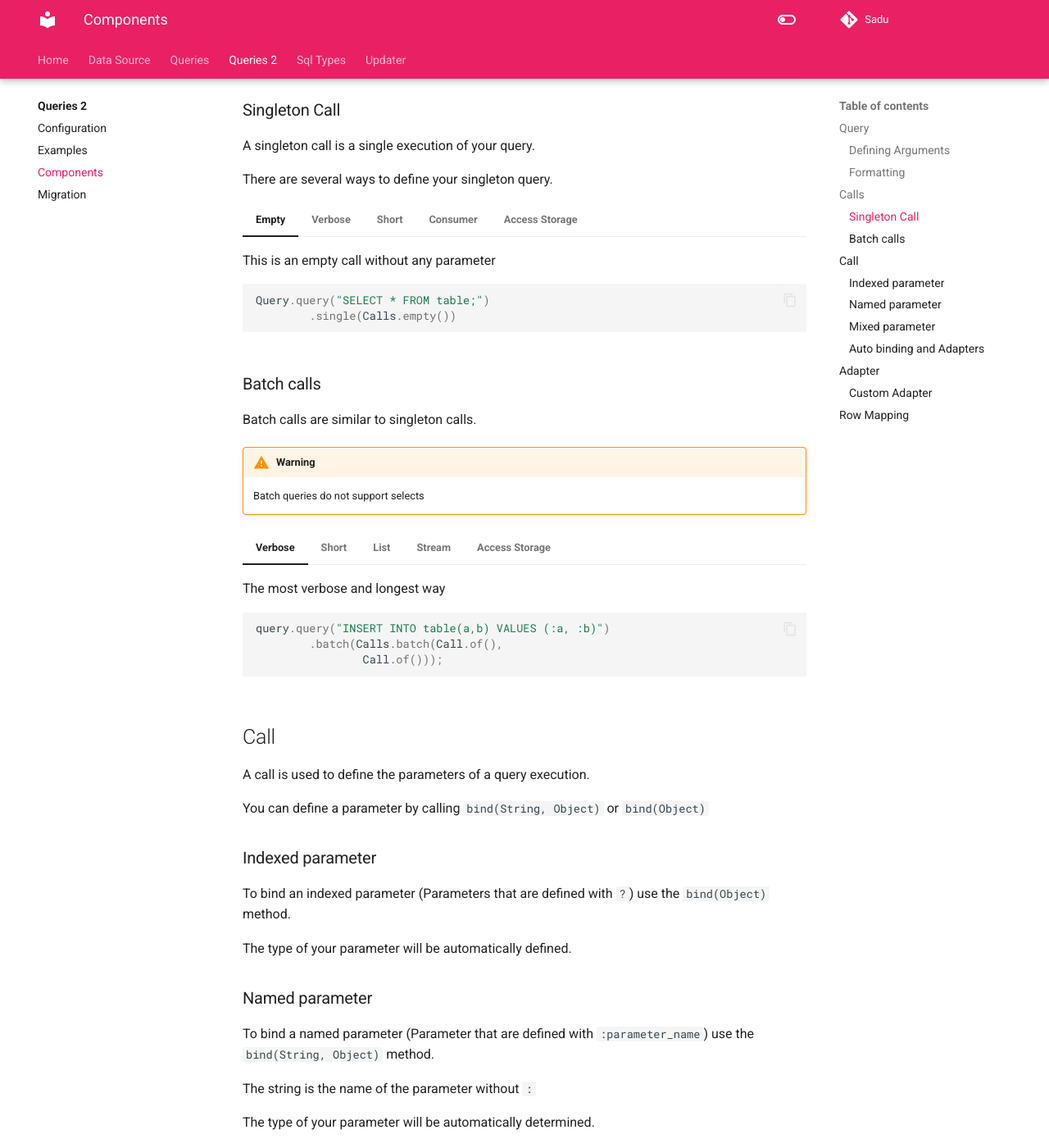
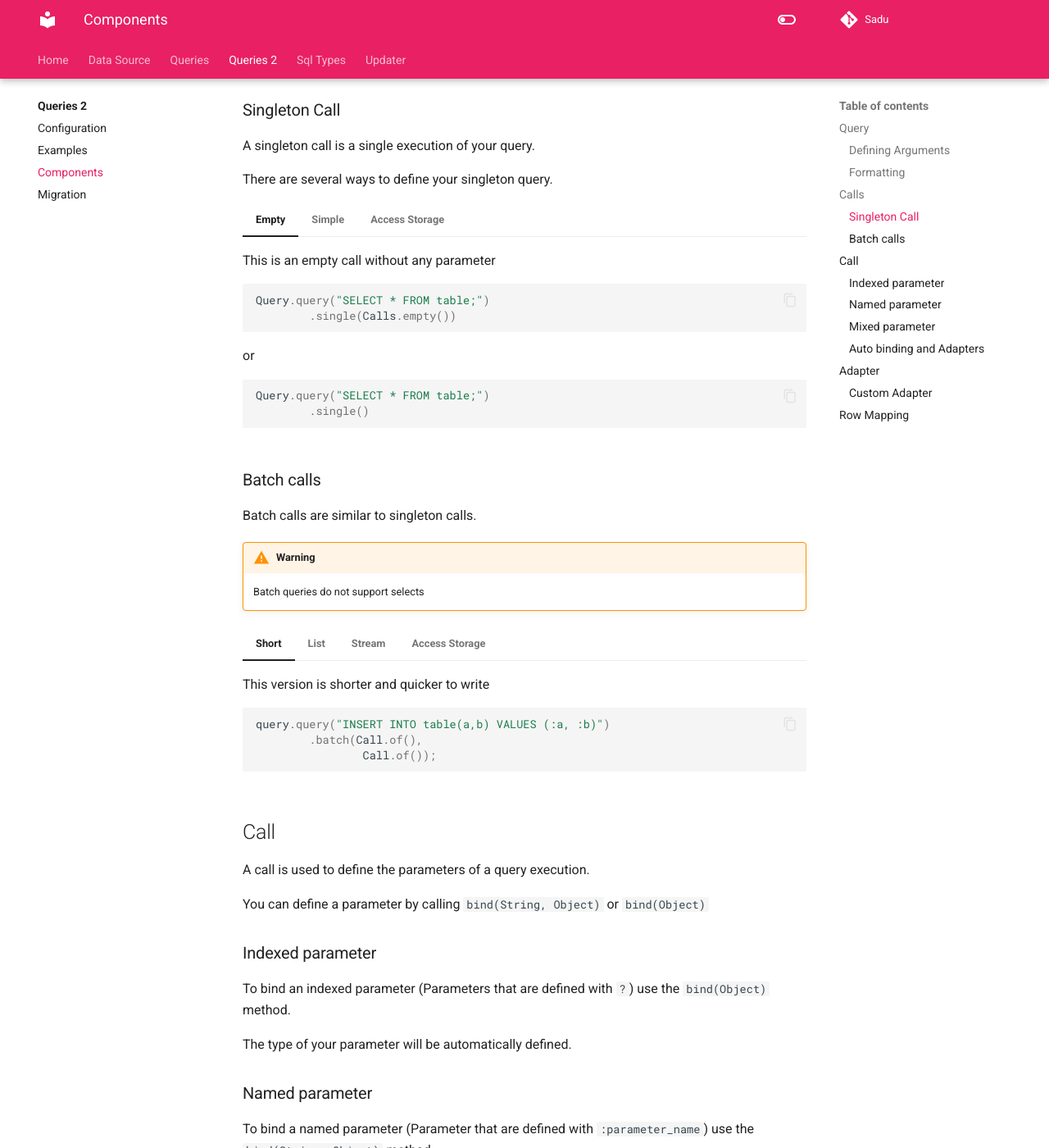
Before and after one commit to rainbowdashlabs/sadu-docs, an MkDocs documentation site: the page built from docs/queries2/components.md, in a window 1280 px wide and 1400 px high, scrolled down 1079 px. Shown: the whole window at 82% size. Built offline with MkDocs 1.6.1 and Material for MkDocs 9.7.7, drawn with Linux system fonts in a browser that asks for light colours; comment, search, counter and statistics services are not loaded.

Commit message:
Remove removed call options

````diff
--- a/docs/queries2/components.md
+++ b/docs/queries2/components.md
@@ -90,16 +90,14 @@ There are several ways to define your singleton query.
             .single(Calls.empty())
     ```
 
-=== "Verbose"
-
-    The most verbose and longest way
+    or
 
     ```java
     Query.query("SELECT * FROM table;")
-            .single(Calls.single(Call.of()))
+            .single()
     ```
 
-=== "Short"
+=== "Simple"
 
     This version is shorter and quicker to write
 
@@ -108,21 +106,12 @@ There are several ways to define your singleton query.
             .single(Call.of())
     ```
 
-=== "Consumer"
-
-    There is also a consumer via the `Calls` class.
-
-    ```java
-    Query.query("SELECT * FROM table;")
-            .single(Calls.single(call -> {}))
-    ```
-
 === "Access Storage"
 
     In case you have saved something into your query storage you can access the storage here
     ```java
     Query.query("SELECT * FROM table;")
-            .single(storage -> Calls.single(Call.of()));
+            .single(storage -> Call.of().asSingleCall());
     ```
 
 ### Batch calls
@@ -133,15 +122,6 @@ Batch calls are similar to singleton calls.
 
     Batch queries do not support selects
 
-=== "Verbose"
-
-    The most verbose and longest way
-
-    ```java
-    query.query("INSERT INTO table(a,b) VALUES (:a, :b)")
-            .batch(Calls.batch(Call.of(),
-                    Call.of()));
-    ```
 
 === "Short"
 
@@ -175,8 +155,7 @@ Batch calls are similar to singleton calls.
 
     ```java
     query.query("INSERT INTO table(a,b) VALUES (:a, :b)")
-            .batch(storage -> Calls.batch(Call.of(),
-                    Call.of()));
+            .batch(storage -> Call.of().asBatchCall().add(Call.of()));
     ```
 
 ## Call
````
Also changed, not shown: docs/queries2/examples.md (+7 -7 lines), docs/queries2/index.md (+1 -1 lines).
